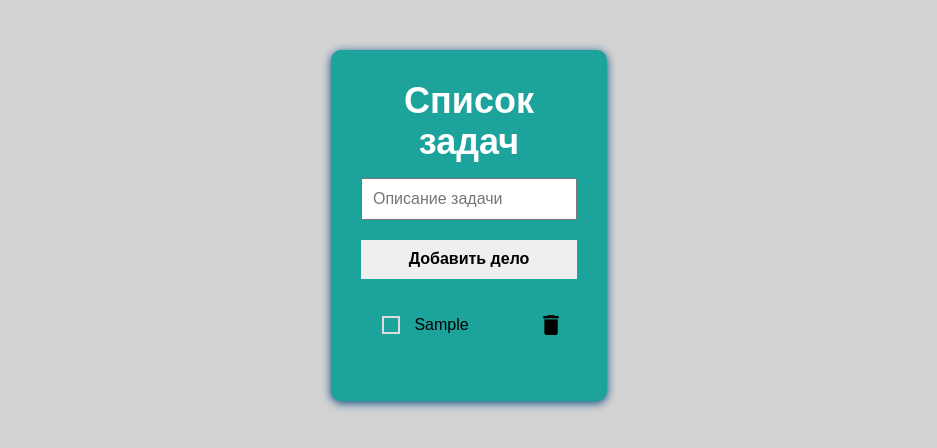
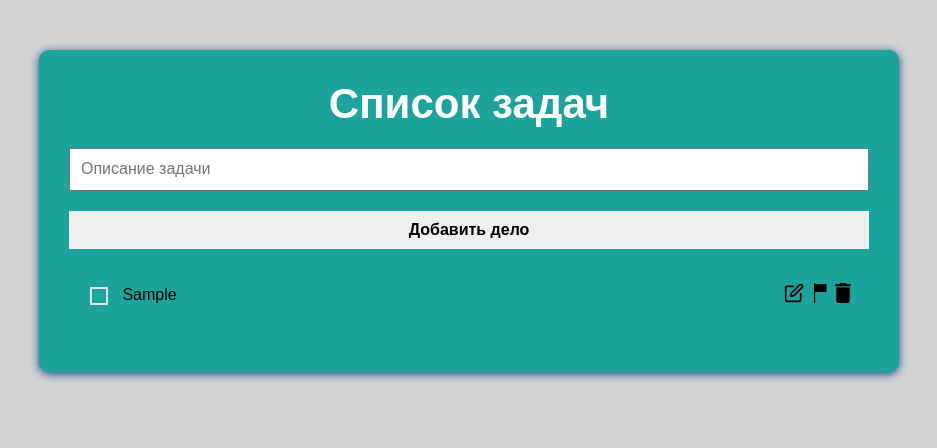
Before and after one commit to Imalittlecat/To_do_list, a plain HTML site: page index.html in a window 1280 px wide. Both pictures are taken after typing "Sample" into the empty fields and a click on the button "Добавить дело". Shown: the whole page, without its empty margins (171-1108 px from the left). Drawn offline with Linux system fonts and the light colour scheme.

Commit message:
add important

```diff
--- a/css/style.css
+++ b/css/style.css
@@ -7,11 +7,6 @@ body {
 .container {
     margin: 0 auto;
     padding-top: 50px;
-}
-
-.important {
-    font-weight: bold;
-    color: #a40e11;
 }
 
 .todo-list {
@@ -72,6 +67,16 @@ button:hover {
     transition: 0.5s ease;
 }
 
+.delete, .important-btn, .edit {
+    height: 20px;
+    width: 20px;
+}
+
+.important {
+    font-weight: 600;
+    color:red;
+}
+
 .todo {
     text-align: center;
     padding-left: 0;
@@ -90,10 +95,7 @@ button:hover {
     border-bottom: 1px solid #000;
 }
 
-.delete {
-    height: 20px;
-    width: 20px;
-}
+
 
 input[type="checkbox"] {
     opacity: 0;
@@ -131,7 +133,7 @@ input[type="checkbox"]:checked + label:before {
     margin: 0 15px 5px 5px;
 }
 
-@media (min-width: 375px) {
+@media (max-width: 375px) {
     .container{
         width: 276px;
     }
--- a/js/app.js
+++ b/js/app.js
@@ -21,32 +21,17 @@ addButton.addEventListener('click', function () {
     addMessage.value = ''
 })
 
-function displayMessages() {
-    let displayMessage = ''
-
-    if (todoList.length === 0)  todo.innerHTML = 'Задач нет'
-
-    todoList.forEach((item, i) => {
-        displayMessage += `
-            <li>
-                <input type="checkbox" id="item_${i}" ${
-            item.checked ? 'checked' : ''
-        }>
-                <label for="item_${i}" class="${i}" ${
-            item.important ? 'important' : ''
-        }">
-                ${item.todo}</label>
-
-                <img class = 'delete' src="./icons/delete.png" alt="delete">
-            </li>
-        `
-        todo.innerHTML = displayMessage
-        delTask()
+function setImportant() {
+    const importantButtons = document.querySelectorAll('.important-btn')
+    importantButtons.forEach((btn) => {
+        btn.addEventListener('click', (event) => {
+            const index = event.target.dataset.index
+            todoList[index].important = !todoList[index].important
+            localStorage.setItem('todo', JSON.stringify(todoList))
+            displayMessages()
+        })
     })
 }
-
-
-
 
 function delTask() {
     const deleteButtons = document.querySelectorAll('.delete')
@@ -60,6 +45,47 @@ function delTask() {
     })
 }
 
+// Функция для отображения всех задач
+function displayMessages() {
+    // Если массив задач пуст, показываем сообщение 'Задач нет'
+    if (!todoList.length) {
+        todo.innerHTML = 'Задач нет'
+        return
+    }
+
+    // Строка, в которую соберем HTML со всеми задачами
+    let displayMessage = ''
+    // Перебираем все объекты задач из массива todoList
+    todoList.forEach((item, i) => {
+        // Формируем HTML-разметку для каждой задачи
+        displayMessage += `
+        <li>
+            <input type='checkbox' id='item_${i}' ${item.checked ? 'checked' : ''}>
+
+            <label for='item_${i}' class='${item.important ? 'important' : ''}'>
+                ${item.todo}
+            </label>
+
+            <div class="tools">
+                <img class='edit' data-index='${i}' src='./icons/edit.png' alt='edit'>
+                <img class='important-btn' data-index='${i}' src='./icons/important.png' alt='important'>
+                <img class='delete' data-index='${i}' src='./icons/delete.png' alt='delete'>
+            </div>
+        </li>
+        `
+    })
+
+    todo.innerHTML = displayMessage
+    delTask()
+    setImportant()
+}
+
+
+
+function editTask() {
+
+}
+
 // const todoListCons = JSON.parse(localStorage.getItem('todo'))
 // console.log(localStorage.getItem('todo'))
 // console.log(todoListCons)
```
Also changed, not shown: icons/edit.png (added), icons/important.png (added).
